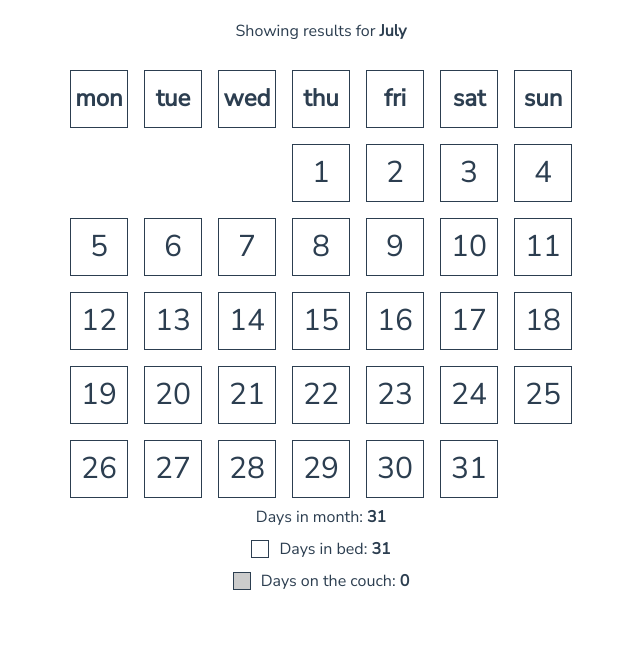
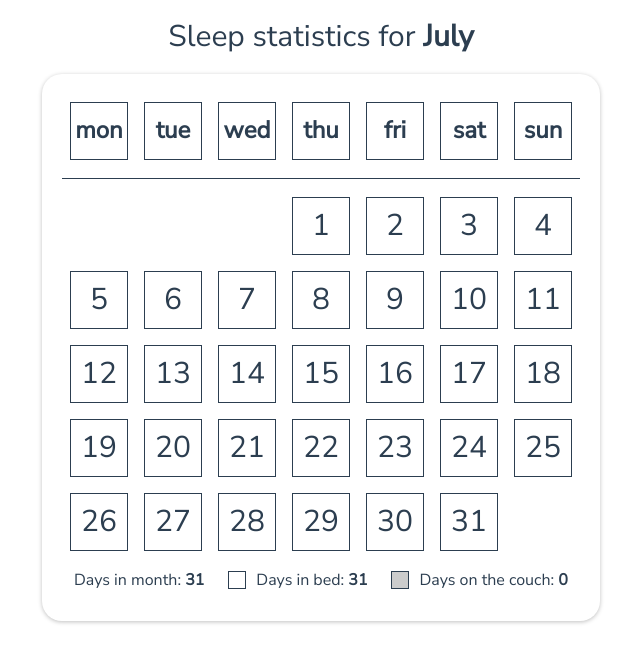
Before and after one commit to alex-y-kuznetsov/sleep, a Vue app: page /#/ in a window 1280 px wide. Shown: the top 662 px of the page, without its empty margins (319-959 px from the left). Built offline with nearby package versions, Linux system fonts and the light colour scheme.

Commit message:
calendar styling

```diff
--- a/src/assets/styles/components/calendar.less
+++ b/src/assets/styles/components/calendar.less
@@ -3,14 +3,24 @@
 }
 
 .calendar_proper {
-  width: 518px;
+  width: 558px;
+  box-sizing: border-box;
   margin: 0 auto;
+  box-shadow: 0 1px 4px rgba(0, 0, 0, 0.25);
+  border-radius: 20px;
+  padding: 20px;
 }
 
 .calendar_header,
 .calendar_inner {
   display: flex;
   justify-content: flex-start;
+}
+
+.calendar_header {
+  padding-bottom: 10px;
+  margin-bottom: 10px;
+  border-bottom: 1px solid @main_color;
 }
 
 .calendar_inner {
@@ -54,6 +64,11 @@
   cursor: pointer;
 }
 
+.calendar_stats {
+  display: flex;
+  justify-content: space-between;
+}
+
 .calendar_stats_item {
   display: flex;
   width: fit-content;
--- a/src/assets/styles/components/month.less
+++ b/src/assets/styles/components/month.less
@@ -1,3 +1,5 @@
 .month {
   padding: 20px 0;
+  font-size: 30px;
+  line-height: 34px;
 }
--- a/src/components/Calendar.vue
+++ b/src/components/Calendar.vue
@@ -18,8 +18,10 @@
         </label>
       </form>
       <div class="calendar_legend">
-        <div>Days in month: <b>{{ daysInMonth }}</b></div>
         <div class="calendar_stats">
+          <div class="calendar_stats_item">
+            <span>Days in month: <b>{{ daysInMonth }}</b></span>
+          </div>
           <div class="calendar_stats_item">
             <div class="color_code"></div>
             <span>Days in bed: <b>{{ dayCounter.length - daysOnCouch }}</b></span>
--- a/src/components/Month.vue
+++ b/src/components/Month.vue
@@ -1,6 +1,6 @@
 <template>
   <div class="month">
-    <span>Showing results for <b>{{ currentMonth }}</b></span>
+    <span>Sleep statistics for <b>{{ currentMonth }}</b></span>
   </div>
 </template>
 
```
